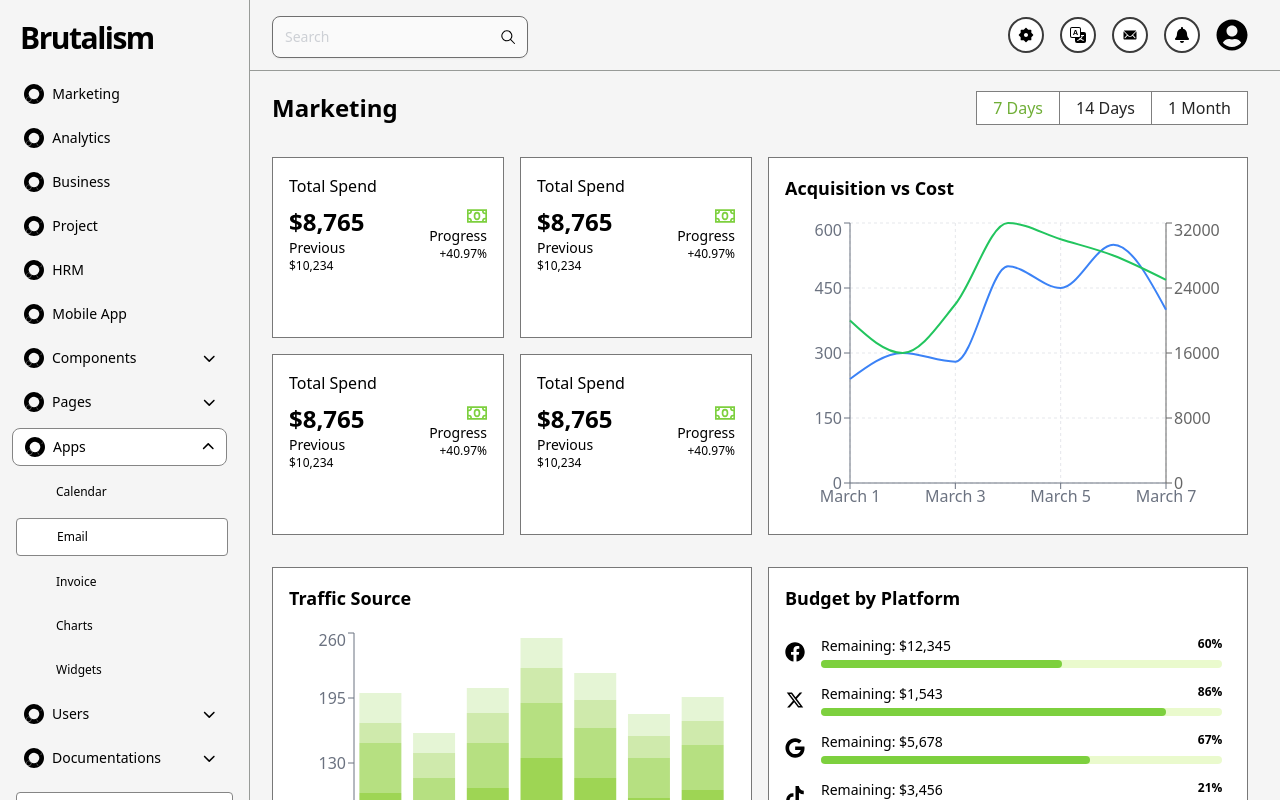
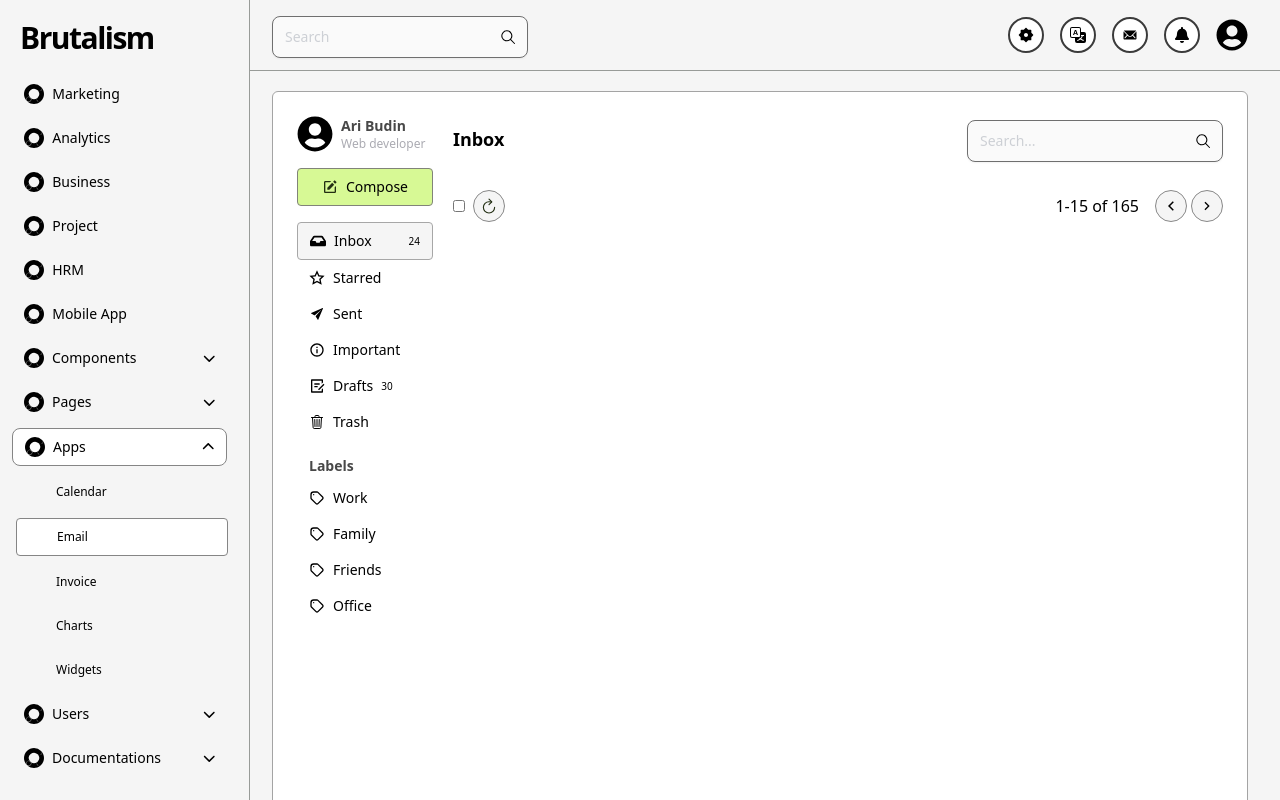
Before and after one commit to JT-OYEMADE/brutalism, a React (Vite) app: page /apps/email in a window 1280 px wide. Shown: the top 800 px of the page. Built offline with nearby package versions, Linux system fonts and the light colour scheme.

Commit message:
[WIP]: Inbox screen

```diff
--- a/src/App.tsx
+++ b/src/App.tsx
@@ -1,16 +1,8 @@
-import Dashboard from 'pages/Dashboard';
-import { BrowserRouter } from 'react-router-dom';
-import DashboardLayout from 'components/layouts/DashboardLayout';
+import { RouterProvider } from 'react-router-dom';
+import { router } from './routes';
 
 function App() {
-  return (
-    <BrowserRouter>
-      {/* Switch routes here */}
-      <DashboardLayout>
-        <Dashboard />
-      </DashboardLayout>
-    </BrowserRouter>
-  );
+  return <RouterProvider router={router} />;
 }
 
 export default App;
--- a/src/components/common/Button.tsx
+++ b/src/components/common/Button.tsx
@@ -1,6 +1,15 @@
-const Button = ({ prefixIcon, label }: { prefixIcon: React.ReactElement; label: string }) => {
+const Button = ({
+  prefixIcon,
+  label,
+  className,
+}: {
+  prefixIcon: React.ReactElement;
+  label: string;
+  className?: string;
+}) => {
   return (
-    <button className='bg-[#D7F995] rounded-lg w-full py-3 text-sm lg:text-lg font-medium flex items-center justify-center gap-2 hover:bg-gray-300 transition-colors transition-all duration-700 ease-[cubic-bezier(0.2,1,0.22,1)] border border-[#818379] hover:-translate-y-[1.5px]'>
+    <button
+      className={`bg-[#D7F995] rounded w-full py-3 text-sm lg:text-base font-medium flex items-center justify-center gap-2 hover:bg-gray-300 transition-all duration-700 ease-[cubic-bezier(0.2,1,0.22,1)] border border-[#818379] hover:-translate-y-[1.5px] ${className}`}>
       {prefixIcon} {label}
     </button>
   );
--- /dev/null
+++ b/src/components/common/Checkbox.tsx
@@ -0,0 +1,45 @@
+import type { CheckboxProps } from '../../types';
+
+export const Checkbox = ({
+  label,
+  id,
+  checked,
+  register,
+  disabled,
+  className,
+  labelClassName,
+  error,
+  variant = 'primary',
+  onChange,
+  onClick,
+}: CheckboxProps) => {
+  return (
+    <>
+      <div className={`flex items-center justify-between w-full ${className}`}>
+        <input
+          id={id}
+          name={id}
+          type='checkbox'
+          className={`form-checkbox order-1 cursor-pointer border-[1.5px]  bg-white !shadow-custom-sm !h-3 !w-3 !rounded-[4px]  ${
+            variant === 'primary'
+              ? '!text-primary border-[#16266452]'
+              : '!text-gray border-[#1B1C1D1F]'
+          } focus:!ring-0 focus:!outline-none`}
+          checked={Boolean(checked)}
+          disabled={disabled}
+          {...(register ? register(id) : {})}
+          onChange={onChange ? onChange : () => {}}
+          onClick={onClick}
+        />
+        <div>
+          {label && (
+            <label htmlFor={id} className={`block text-sm text-gray-dark ${labelClassName}`}>
+              {label}
+            </label>
+          )}
+        </div>
+      </div>
+      {error && <p className='text-red-500 text-xs mt-2'>{error}</p>}
+    </>
+  );
+};
--- a/src/components/layouts/DashboardLayout/NavMenu.tsx
+++ b/src/components/layouts/DashboardLayout/NavMenu.tsx
@@ -1,12 +1,8 @@
-'use client';
-
-// import useLogout from 'hooks/auth/useLogout';
-// import { uselocation.pathname } from 'next/navigation';
+import Button from 'components/common/Button';
 import { useState, useRef, useEffect } from 'react';
 import { useLocation, Link } from 'react-router-dom';
 import navItems from 'lib/constants/dashboardNavItems';
 import { FaArrowRightLong, FaChevronDown, FaChevronUp } from 'react-icons/fa6';
-import Button from 'components/common/Button';
 
 const NavMenu = () => {
   const location = useLocation();
@@ -139,7 +135,7 @@ const NavMenu = () => {
           </ul>
         </nav>
       </div>
-      <div className='m-4 p-4 bg-white border border-[#858585] rounded'>
+      <div className='m-4 p-4 bg-white border border-[#858585] rounded my-10'>
         <h2 className='text-left text-xl font-semibold pb-2'>Upgrade to Pro</h2>
         <p className='text-sm pb-4'>
           Are you looking for more features? Check the Pro Version
--- a/src/components/layouts/DashboardLayout/index.tsx
+++ b/src/components/layouts/DashboardLayout/index.tsx
@@ -1,12 +1,11 @@
 import Navbar from './Navbar';
 import NavMenu from './NavMenu';
-import { useLocation } from 'react-router-dom';
-import type { LayoutProps } from 'types';
+import { IoCloseSharp } from 'react-icons/io5';
+import { Outlet, useLocation } from 'react-router-dom';
 import { Fragment, useEffect, useState } from 'react';
-import { IoCloseSharp } from 'react-icons/io5';
 import { Dialog, Transition, TransitionChild, DialogPanel } from '@headlessui/react';
 
-const DashboardLayout = ({ children }: LayoutProps) => {
+const DashboardLayout = () => {
   const [sidebarOpen, setSidebarOpen] = useState<boolean>(false);
   const location = useLocation();
 
@@ -78,14 +77,7 @@ const DashboardLayout = ({ children }: LayoutProps) => {
           <Navbar setSidebarOpen={setSidebarOpen} />
           <main className='pt-4 lg:pt-0 pb-20 md:px-6 lg:px-0'>
             <div className='px-4 lg:pl-[17rem] lg:pr-8'>
-              {/* {!aggregator ? (
-                <div className='mt-60'>
-                  <LoadingSpinner />
-                </div>
-              ) : (
-                children
-              )} */}
-              {children}
+              <Outlet />
             </div>
           </main>
         </div>
@@ -95,4 +87,3 @@ const DashboardLayout = ({ children }: LayoutProps) => {
 };
 
 export default DashboardLayout;
-// export default WithAuth(DashboardLayout);
--- /dev/null
+++ b/src/pages/Apps/Email/Inbox.tsx
@@ -0,0 +1,44 @@
+import { Checkbox } from 'components/common/Checkbox';
+import { Textfield } from 'components/common/Textfield';
+import { GoSearch } from 'react-icons/go';
+import { IoRefreshOutline } from 'react-icons/io5';
+import { RiArrowLeftSLine, RiArrowRightSLine } from 'react-icons/ri';
+
+const Inbox = () => {
+  return (
+    <div>
+      <div className='flex justify-between items-center mb-4 w-full'>
+        <h1 className='text-lg font-bold'>Inbox</h1>
+        <Textfield
+          id='search'
+          placeholder='Search...'
+          type='search'
+          className='w-32 md:w-48 lg:w-64 ring-0 focus:ring-0 border border-[#6F6F6F] bg-[#FAFAFA] px-3 py-2'
+          surfixIcon={<GoSearch className='w-4 h-4' />}
+        />
+      </div>
+      <div className='flex justify-between items-center border-[#A4A4A4] py-3 mb-4'>
+        <div className='flex gap-2 items-center'>
+          <span>
+            <Checkbox className='' />
+          </span>
+          <span className='h-8 w-8 border border-[#888888] flex justify-center items-center rounded-full p-1.5 bg-[#F5F5F5]'>
+            <IoRefreshOutline className='text-[#222E12] w-6 h-6' />
+          </span>
+        </div>
+        <div className='flex gap-4 items-center'>
+          <div>1-15 of 165</div>
+          <div className='flex gap-1'>
+            <span className='h-8 w-8 border border-[#888888] flex justify-center items-center rounded-full p-1.5 bg-[#F5F5F5]'>
+              <RiArrowLeftSLine className='w-5 h-5' />
+            </span>
+            <span className='h-8 w-8 border border-[#888888] flex justify-center items-center rounded-full p-1.5 bg-[#F5F5F5]'>
+              <RiArrowRightSLine />
+            </span>
+          </div>
+        </div>
+      </div>
+    </div>
+  );
+};
+export default Inbox;
--- /dev/null
+++ b/src/pages/Apps/Email/index.tsx
@@ -0,0 +1,97 @@
+import Button from 'components/common/Button';
+import { cn } from 'lib/constants/utils';
+import { useState } from 'react';
+import { BiSolidEdit } from 'react-icons/bi';
+import { FaInbox, FaUserCircle } from 'react-icons/fa';
+import { HiOutlineTag } from 'react-icons/hi';
+import { IoIosSend } from 'react-icons/io';
+import { IoTrashOutline } from 'react-icons/io5';
+import { RiDraftLine, RiInformationLine, RiStarLine } from 'react-icons/ri';
+import Inbox from './Inbox';
+
+const Email = () => {
+  const [selectedFolder, setSelectedFolder] = useState<string>('inbox');
+  const folders = [
+    { id: 'inbox', label: 'Inbox', icon: <FaInbox className='w-4 h-4' />, count: 24 },
+    { id: 'starred', label: 'Starred', icon: <RiStarLine className='w-4 h-4' /> },
+    { id: 'sent', label: 'Sent', icon: <IoIosSend className='w-4 h-4' /> },
+    { id: 'important', label: 'Important', icon: <RiInformationLine className='w-4 h-4' /> },
+    { id: 'drafts', label: 'Drafts', icon: <RiDraftLine className='w-4 h-4' />, count: 30 },
+    { id: 'trash', label: 'Trash', icon: <IoTrashOutline className='w-4 h-4' /> },
+  ];
+
+  const labels = [
+    { id: 'work', label: 'Work', icon: <HiOutlineTag className='w-4 h-4' /> },
+    { id: 'family', label: 'Family', icon: <HiOutlineTag className='w-4 h-4' /> },
+    { id: 'friends', label: 'Friends', icon: <HiOutlineTag className='w-4 h-4' /> },
+    { id: 'office', label: 'Office', icon: <HiOutlineTag className='w-4 h-4' /> },
+  ];
+  return (
+    <div className='flex gap-5 w-full h-screen bg-white border border-[#A4A4A4] rounded-md p-6 mt-5'>
+      <div className='w-[15%]'>
+        <div>
+          <div className='flex gap-2 items-center mb-4'>
+            <FaUserCircle className='h-9 w-9' />
+            <div>
+              <h3 className='text-[#484848] text-sm font-semibold'>Ari Budin</h3>
+              <p className='text-[#ABABB2] text-xs'>Web developer</p>
+            </div>
+          </div>
+          <Button
+            prefixIcon={<BiSolidEdit className='w-4 h-4 !text-[#222E12]' />}
+            label='Compose'
+            className='!px-3 !py-2 !text-sm'
+          />
+        </div>
+        <div>
+          <div className='mt-4'>
+            {folders.map((folder) => {
+              const isSelected = selectedFolder === folder.id;
+              return (
+                <div
+                  key={folder.id}
+                  onClick={() => setSelectedFolder(folder.id)}
+                  className={cn(
+                    'flex items-center gap-2 text-sm cursor-pointer py-2 justify-normal  px-3',
+                    isSelected
+                      ? 'border border-[#A7A7A7] bg-[#F5F5F5] justify-between rounded'
+                      : ''
+                  )}>
+                  <div className={`flex items-center gap-2 text-sm`}>
+                    <span>{folder.icon}</span>
+                    <span>{folder.label}</span>
+                  </div>
+                  <div className='text-[10px]'>{folder.count}</div>
+                </div>
+              );
+            })}
+          </div>
+          <div className='mt-4'>
+            <h4 className='text-[#484848] text-sm font-semibold mb-1 pl-3'>Labels</h4>
+            {labels.map((label) => {
+              const isSelected = selectedFolder === label.id;
+              return (
+                <div
+                  key={label.id}
+                  onClick={() => setSelectedFolder(label.id)}
+                  className={cn(
+                    'flex items-center gap-2 text-sm cursor-pointer py-2 justify-normal  px-3',
+                    isSelected
+                      ? 'border border-[#A7A7A7] bg-[#F5F5F5] justify-between rounded'
+                      : ''
+                  )}>
+                  <div className={`flex items-center gap-2 text-sm`}>
+                    <span>{label.icon}</span>
+                    <span>{label.label}</span>
+                  </div>
+                </div>
+              );
+            })}
+          </div>
+        </div>
+      </div>
+      <div className='w-[85%]'>{selectedFolder === 'inbox' && <Inbox />}</div>
+    </div>
+  );
+};
+export default Email;
--- /dev/null
+++ b/src/routes/index.tsx
@@ -0,0 +1,21 @@
+import DashboardLayout from 'components/layouts/DashboardLayout';
+import Email from 'pages/Apps/Email';
+import Dashboard from 'pages/Dashboard';
+import { createBrowserRouter } from 'react-router-dom';
+
+export const router = createBrowserRouter([
+  {
+    path: '/',
+    element: <DashboardLayout />,
+    children: [
+      {
+        path: '/',
+        element: <Dashboard />,
+      },
+      {
+        path: '/apps/email',
+        element: <Email />,
+      },
+    ],
+  },
+]);
--- a/src/types.ts
+++ b/src/types.ts
@@ -1,5 +1,5 @@
 export type LayoutProps = {
-  children: React.ReactNode;
+  children?: React.ReactNode;
 };
 
 type BaseInputProps = {
@@ -51,3 +51,18 @@ export interface TableProps {
   onRowClick?: (row: any) => void;
   actions?: (row: any) => React.ReactNode;
 }
+
+export interface CheckboxProps {
+  label?: string;
+  id?: string;
+  checked?: boolean;
+  register?: any;
+  className?: string;
+  labelClassName?: string;
+  disabled?: boolean;
+  error?: any;
+  variant?: 'primary' | 'secondary';
+  // onChange?: (e: React.ChangeEvent<HTMLInputElement>) => void;
+  onChange?: (e: React.MouseEvent<HTMLInputElement>) => void;
+  onClick?: (e: React.MouseEvent<HTMLInputElement>) => void;
+}
```
